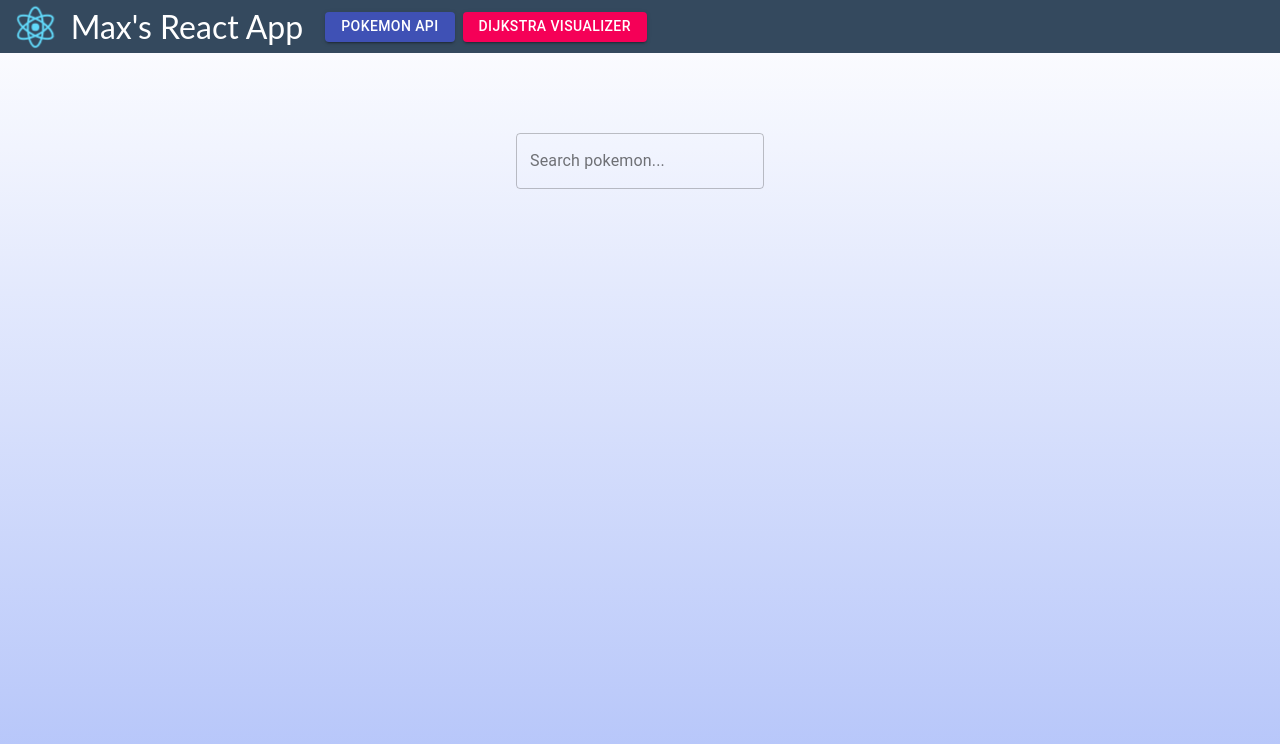
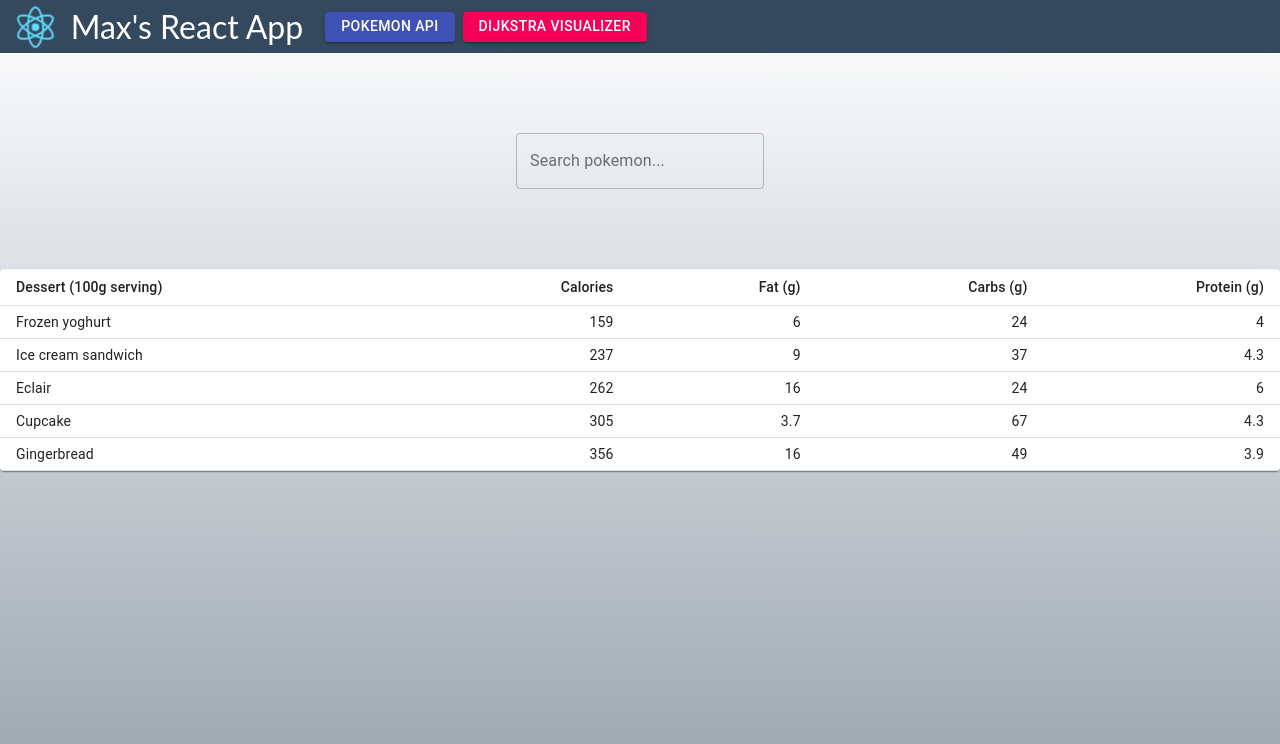
Before and after one commit to mdlivingston/my-react-app, a React (Create React App) app: page /pokemon in a window 1280 px wide. Shown: the top 744 px of the page. Built offline with nearby package versions, Linux system fonts and the light colour scheme.

Commit message:
- added table

```diff
--- a/src/App.css
+++ b/src/App.css
@@ -54,5 +54,5 @@
 
 body {
   background: #eee;
-  background: linear-gradient(360deg, rgba(2, 56, 236, 0.3), rgba(0, 0, 200, 0));
+  background: linear-gradient(360deg, rgba(52, 73, 94, 0.5), rgba(0, 0, 200, 0));
 }
--- a/src/App.tsx
+++ b/src/App.tsx
@@ -1,19 +1,45 @@
+import { Box, Button } from '@material-ui/core';
+import Paper from '@material-ui/core/Paper';
+import { makeStyles } from '@material-ui/core/styles';
+import Table from '@material-ui/core/Table';
+import TableBody from '@material-ui/core/TableBody';
+import TableCell from '@material-ui/core/TableCell';
+import TableContainer from '@material-ui/core/TableContainer';
+import TableHead from '@material-ui/core/TableHead';
+import TableRow from '@material-ui/core/TableRow';
 import React from 'react';
+import { BrowserRouter as Router, Link, Route, Switch } from "react-router-dom";
+import './App.css';
 import logo from './logo.svg';
-import './App.css';
+import PathfindingVisualizer from './PathfindingVisualizer/PathfindingVisualizer';
 import Pokemon from './Pokemon/Pokemon';
-import PathfindingVisualizer from './PathfindingVisualizer/PathfindingVisualizer';
-import { Box, Button } from '@material-ui/core';
-import {
-  BrowserRouter as Router,
-  Switch,
-  Route,
-  Link
-} from "react-router-dom";
+
+const useStyles = makeStyles({
+  table: {
+    minWidth: 650,
+  },
+});
 
 
-function App() {
+function createData(name: string, calories: number, fat: number, carbs: number, protein: number)
+{
+  return { name, calories, fat, carbs, protein };
+}
 
+
+
+const rows = [
+  createData('Frozen yoghurt', 159, 6.0, 24, 4.0),
+  createData('Ice cream sandwich', 237, 9.0, 37, 4.3),
+  createData('Eclair', 262, 16.0, 24, 6.0),
+  createData('Cupcake', 305, 3.7, 67, 4.3),
+  createData('Gingerbread', 356, 16.0, 49, 3.9),
+];
+
+
+function App()
+{
+  const classes = useStyles();
 
   return (
     <Router>
@@ -33,6 +59,32 @@
       <Switch>
         <Route path="/pokemon">
           <Pokemon name={'test2'} />
+          <TableContainer component={Paper}>
+            <Table className={classes.table} size="small" aria-label="a dense table">
+              <TableHead>
+                <TableRow>
+                  <TableCell>Dessert (100g serving)</TableCell>
+                  <TableCell align="right">Calories</TableCell>
+                  <TableCell align="right">Fat&nbsp;(g)</TableCell>
+                  <TableCell align="right">Carbs&nbsp;(g)</TableCell>
+                  <TableCell align="right">Protein&nbsp;(g)</TableCell>
+                </TableRow>
+              </TableHead>
+              <TableBody>
+                {rows.map((row) => (
+                  <TableRow key={row.name}>
+                    <TableCell component="th" scope="row">
+                      {row.name}
+                    </TableCell>
+                    <TableCell align="right">{row.calories}</TableCell>
+                    <TableCell align="right">{row.fat}</TableCell>
+                    <TableCell align="right">{row.carbs}</TableCell>
+                    <TableCell align="right">{row.protein}</TableCell>
+                  </TableRow>
+                ))}
+              </TableBody>
+            </Table>
+          </TableContainer>
         </Route>
         <Route path="/dijkstra">
           <PathfindingVisualizer />
```
Also changed, not shown: src/pokemon/Pokemon.tsx (+27 -10 lines).
